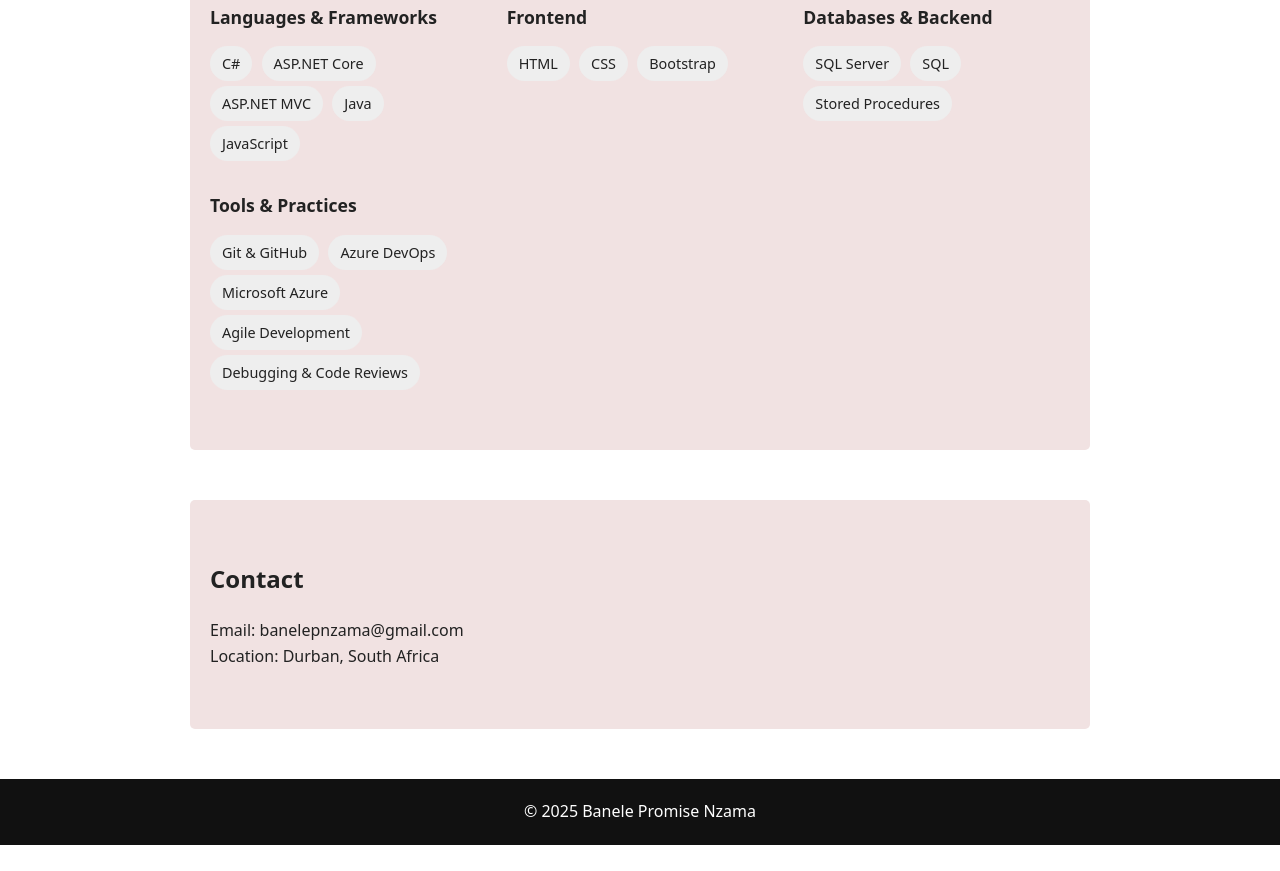
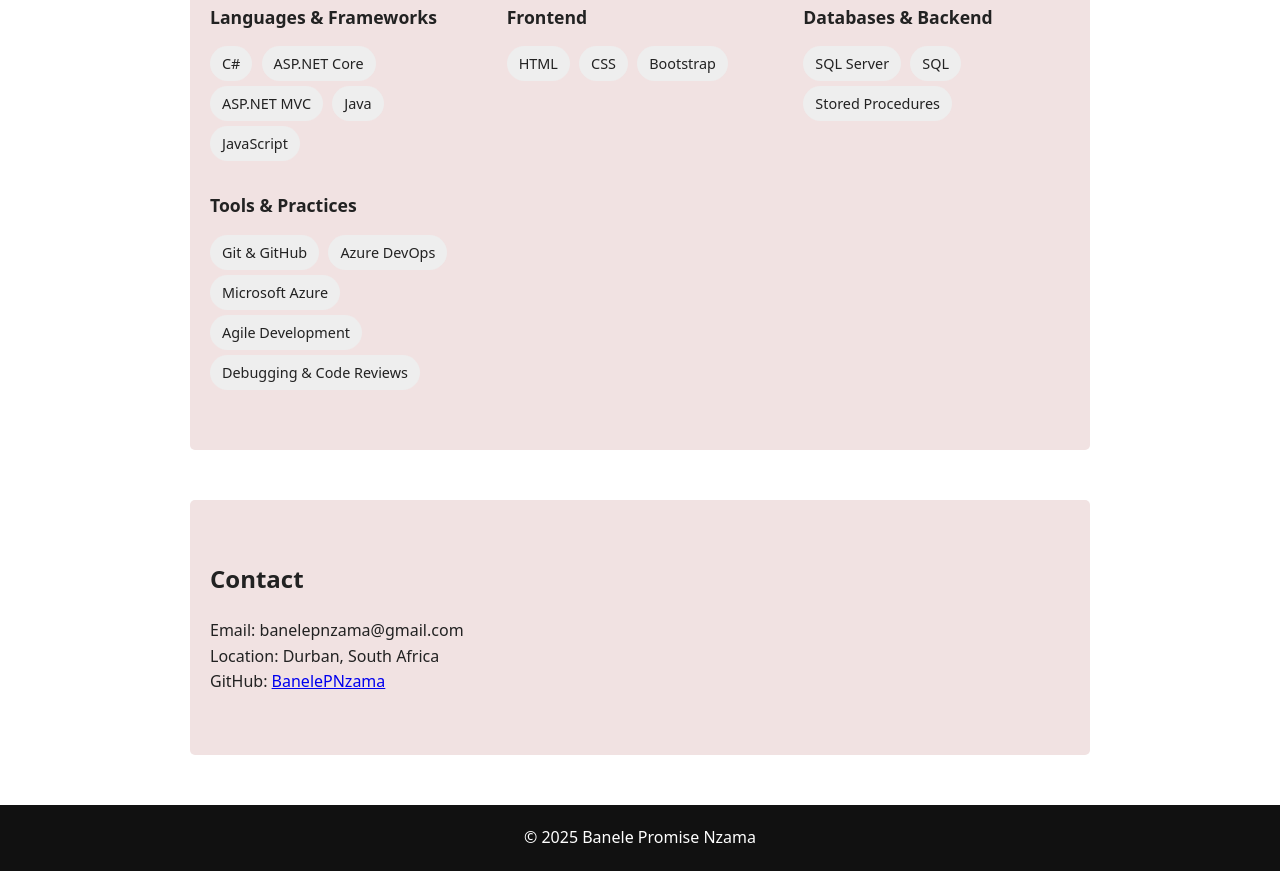
Before and after one commit to BanelePNzama/My-Portfolio, a plain HTML site: page index.html in a window 1280 px wide. Shown: the part 2263-3134 px from the top of the page. Before the commit the page ends 3108 px from the top, so only its background shows below. Drawn offline with Linux system fonts and the light colour scheme.

Commit message:
added my github details

```diff
--- a/index.html
+++ b/index.html
@@ -133,6 +133,7 @@
         <h2>Contact</h2>
         <p>Email: banelepnzama@gmail.com</p>
         <p>Location: Durban, South Africa</p>
+        <p>GitHub: <a href="https://github.com/BanelePNzama" target = "_blank">BanelePNzama</a></p>
     </section>
 
     <footer>
```
